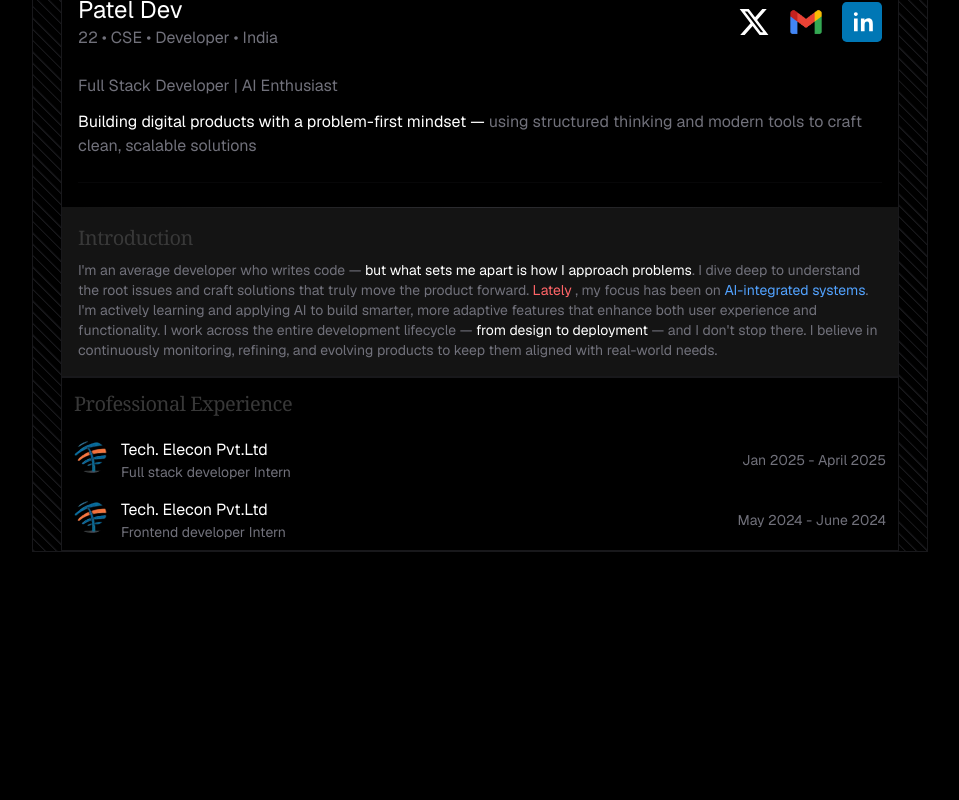
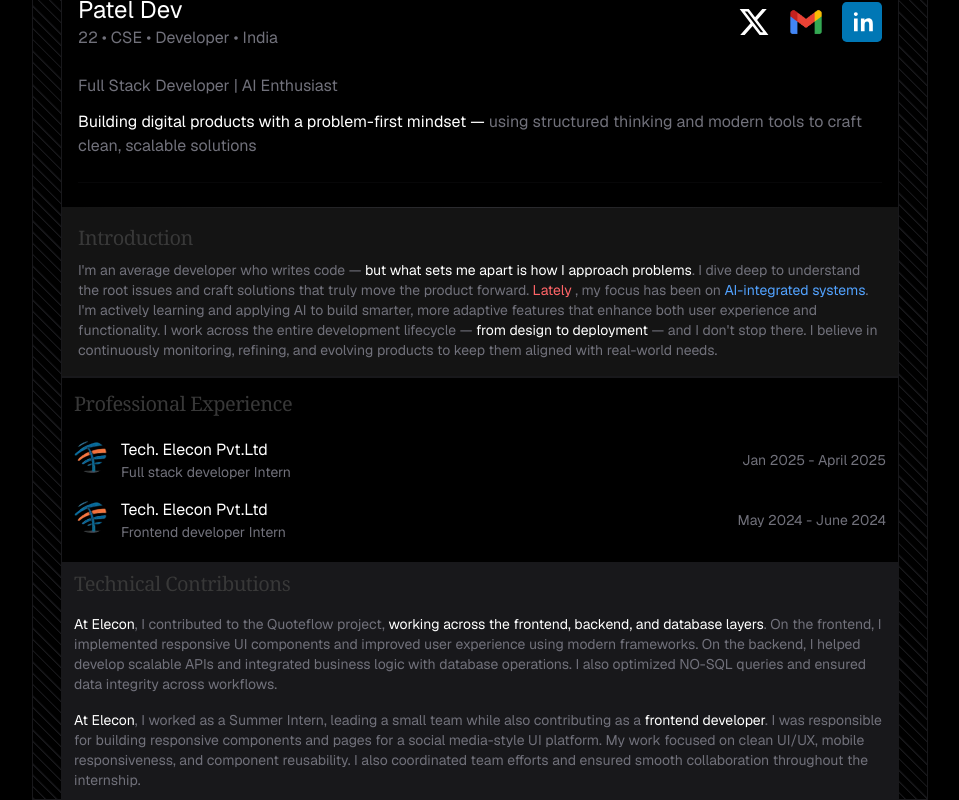
Before and after one commit to DevPatel1023/DevFolio, a Next.js app in the folder portfolio/: page / in a window 1280 px wide. Shown: the part 476-1276 px from the top of the page, without its empty margins (160-1119 px from the left). Before the commit the page ends 1028 px from the top, so only its background shows below. Built offline with nearby package versions, Linux system fonts and the light colour scheme.

Commit message:
adding contributions part in experience section

```diff
--- a/portfolio/app/components/Experience.tsx
+++ b/portfolio/app/components/Experience.tsx
@@ -3,13 +3,13 @@ import React from "react";
 
 const Experience = () => {
   return (
-    <div className="w-full px-3 bg-background border border-zinc-900">
-      <h1 className="shimmer mt-3 text-zinc-500 text-xl font-serif font-medium tracking-tight overflow-hidden shine">
+    <div className="w-full bg-background border border-zinc-900">
+      <h1 className="px-3 shimmer mt-3 text-zinc-500 text-xl font-serif font-medium tracking-tight overflow-hidden shine">
         Professional Experience
       </h1>
 
       {/* adding companies details */}
-      <div className="flex flex-col mt-3">
+      <div className="flex flex-col mt-3 px-3">
         {/* company-1 */}
         <div className="flex justify-between py-2 items-center">
           <div className="flex flex-row gap-3">
@@ -19,7 +19,9 @@ const Experience = () => {
             </Avatar>
             <div className="flex flex-col">
               <h1>Tech. Elecon Pvt.Ltd</h1>
-            <p className="text-sm text-zinc-500">Full stack developer Intern</p>
+              <p className="text-sm text-zinc-500">
+                Full stack developer Intern
+              </p>
             </div>
           </div>
           <p className="text-sm text-zinc-500">Jan 2025 - April 2025</p>
@@ -41,8 +43,27 @@ const Experience = () => {
       </div>
 
       {/* details about contributions */}
-      <div>
-
+      <div className="bg-zinc-900 px-3 text-zinc-500">
+        <h1 className="shimmer mt-3 text-zinc-500 text-xl font-serif font-medium tracking-tight overflow-hidden shine py-2">
+          Technical Contributions
+        </h1>
+        <p className="text-sm py-2">
+          <span className="text-white">At Elecon</span>, I contributed to the
+          Quoteflow project, <span className="text-white">working across the frontend, backend, and database
+          layers</span>. On the frontend, I implemented responsive UI components and
+          improved user experience using modern frameworks. On the backend, I
+          helped develop scalable APIs and integrated business logic with
+          database operations. I also optimized NO-SQL queries and ensured data
+          integrity across workflows.
+        </p>
+        <p className="text-sm py-2">
+          <span className="text-white">At Elecon</span>, I worked as a Summer Intern, leading a small team while
+          also contributing as a <span className="text-white">frontend developer</span>. I was responsible for
+          building responsive components and pages for a social media-style UI
+          platform. My work focused on clean UI/UX, mobile responsiveness, and
+          component reusability. I also coordinated team efforts and ensured
+          smooth collaboration throughout the internship.
+        </p>
       </div>
     </div>
   );
```
Lines whose indentation alone changed are shown as unchanged.
